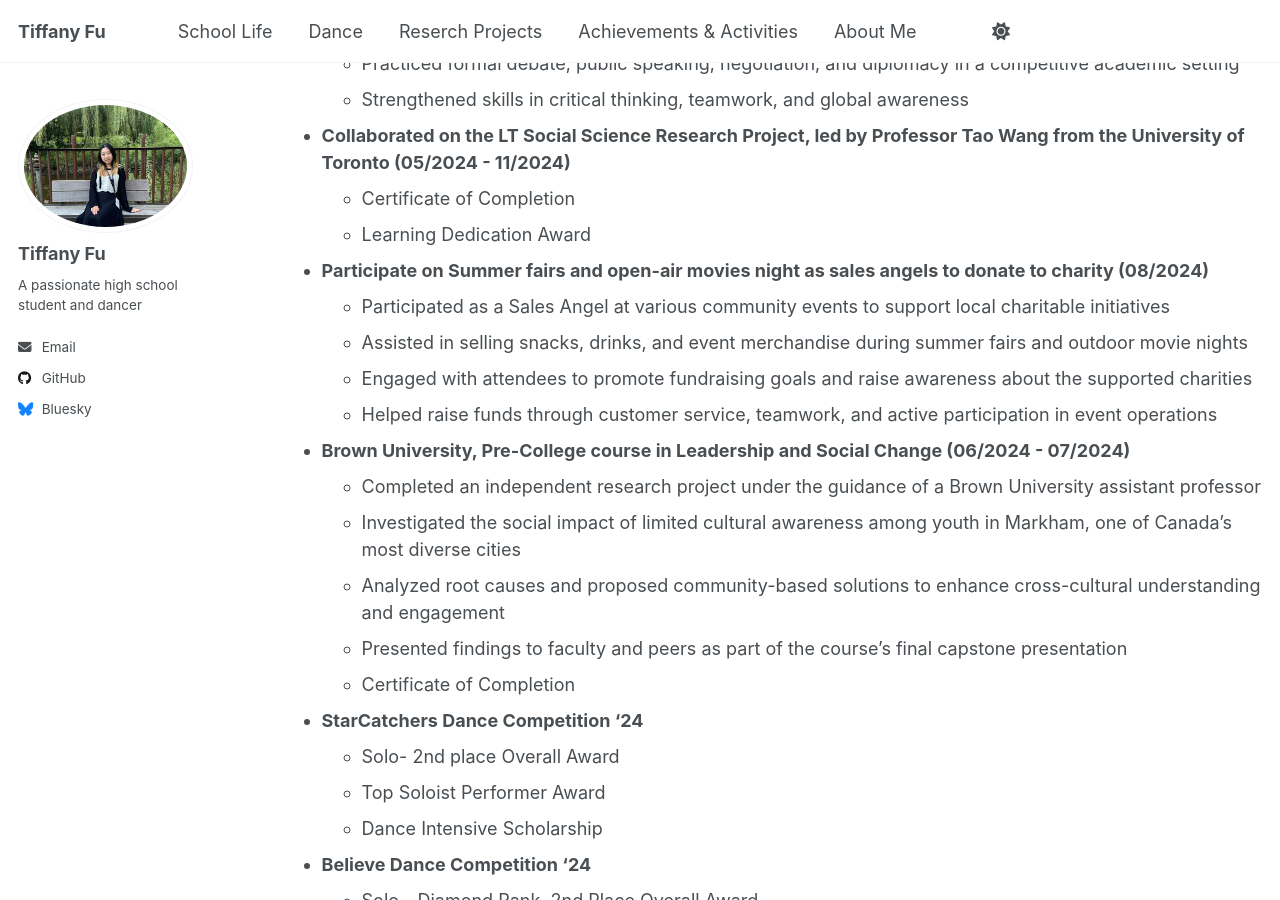
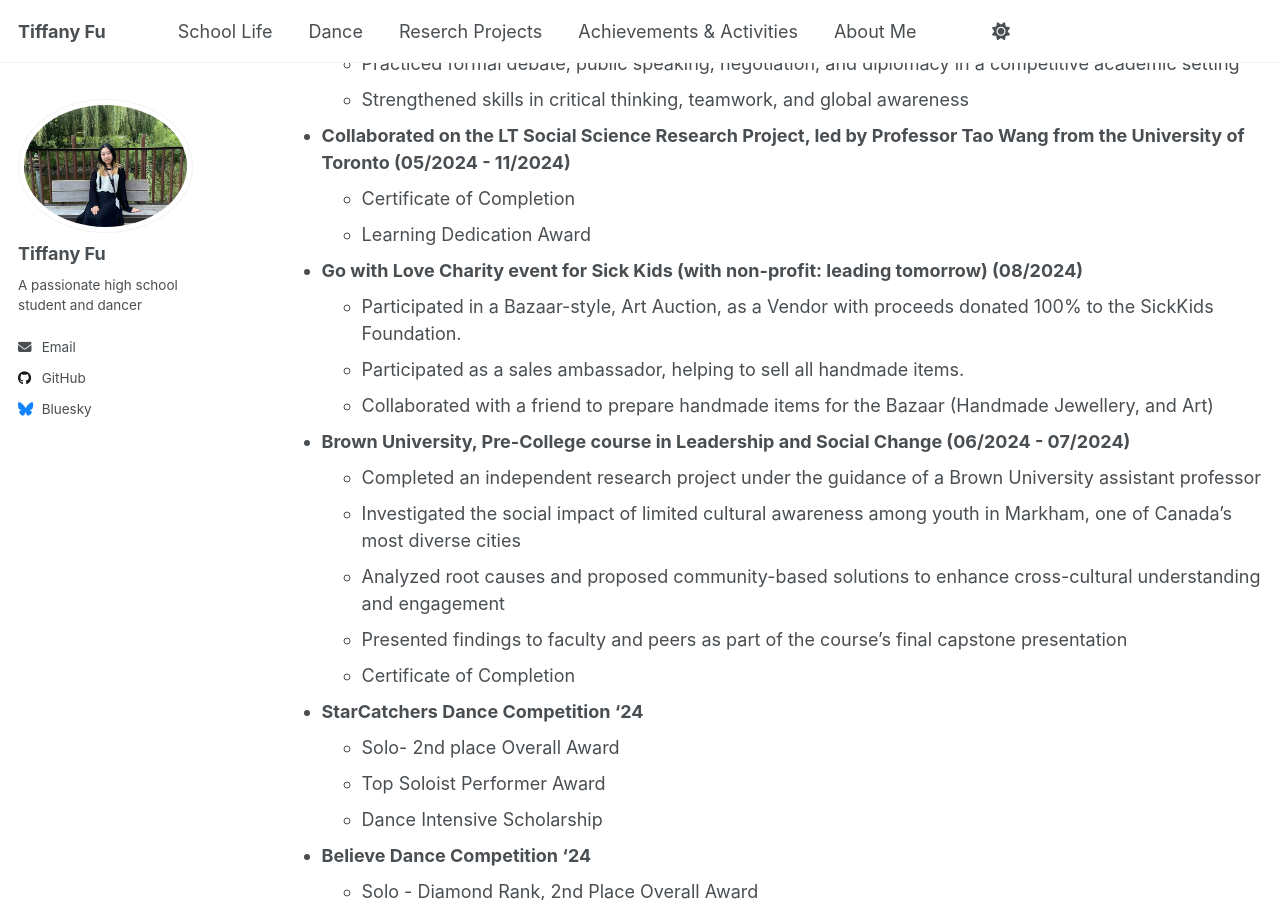
Before and after one commit to TiffanyJTFu/TiffanyFu, a Jekyll site: the page built from _pages/cv.md, in a window 1280 px wide and 900 px high, scrolled down 3867 px. Built offline with Jekyll 4.4.1, drawn with Linux system fonts in a browser that asks for light colours; a script that is not in the unit is left out.

Commit message:
Revise volunteer experience for charity event
Updated volunteer experience details to reflect participation in the Go with Love Charity event for Sick Kids, replacing previous summer fairs involvement.

```diff
--- a/_pages/cv.md
+++ b/_pages/cv.md
@@ -99,11 +99,10 @@ Helped prepare and sell baked goods at school fundraisers to support charities.
 * **Collaborated on the LT Social Science Research Project, led by Professor Tao Wang from the University of Toronto (05/2024 - 11/2024)**
   * Certificate of Completion
   * Learning Dedication Award
-* **Participate on Summer fairs and open-air movies night as sales angels to donate to charity (08/2024)**
-  * Participated as a Sales Angel at various community events to support local charitable initiatives
-  * Assisted in selling snacks, drinks, and event merchandise during summer fairs and outdoor movie nights
-  * Engaged with attendees to promote fundraising goals and raise awareness about the supported charities
-  * Helped raise funds through customer service, teamwork, and active participation in event operations
+* **Go with Love Charity event for Sick Kids (with non-profit: leading tomorrow) (08/2024)**
+  * Participated in a Bazaar-style, Art Auction, as a Vendor with proceeds donated 100% to the SickKids Foundation.
+  * Participated as a sales ambassador, helping to sell all handmade items.
+  * Collaborated with a friend to prepare handmade items for the Bazaar (Handmade Jewellery, and Art)
 * **Brown University, Pre-College course in Leadership and Social Change (06/2024 - 07/2024)**
   * Completed an independent research project under the guidance of a Brown University assistant professor
   * Investigated the social impact of limited cultural awareness among youth in Markham, one of Canada’s most diverse cities
```
